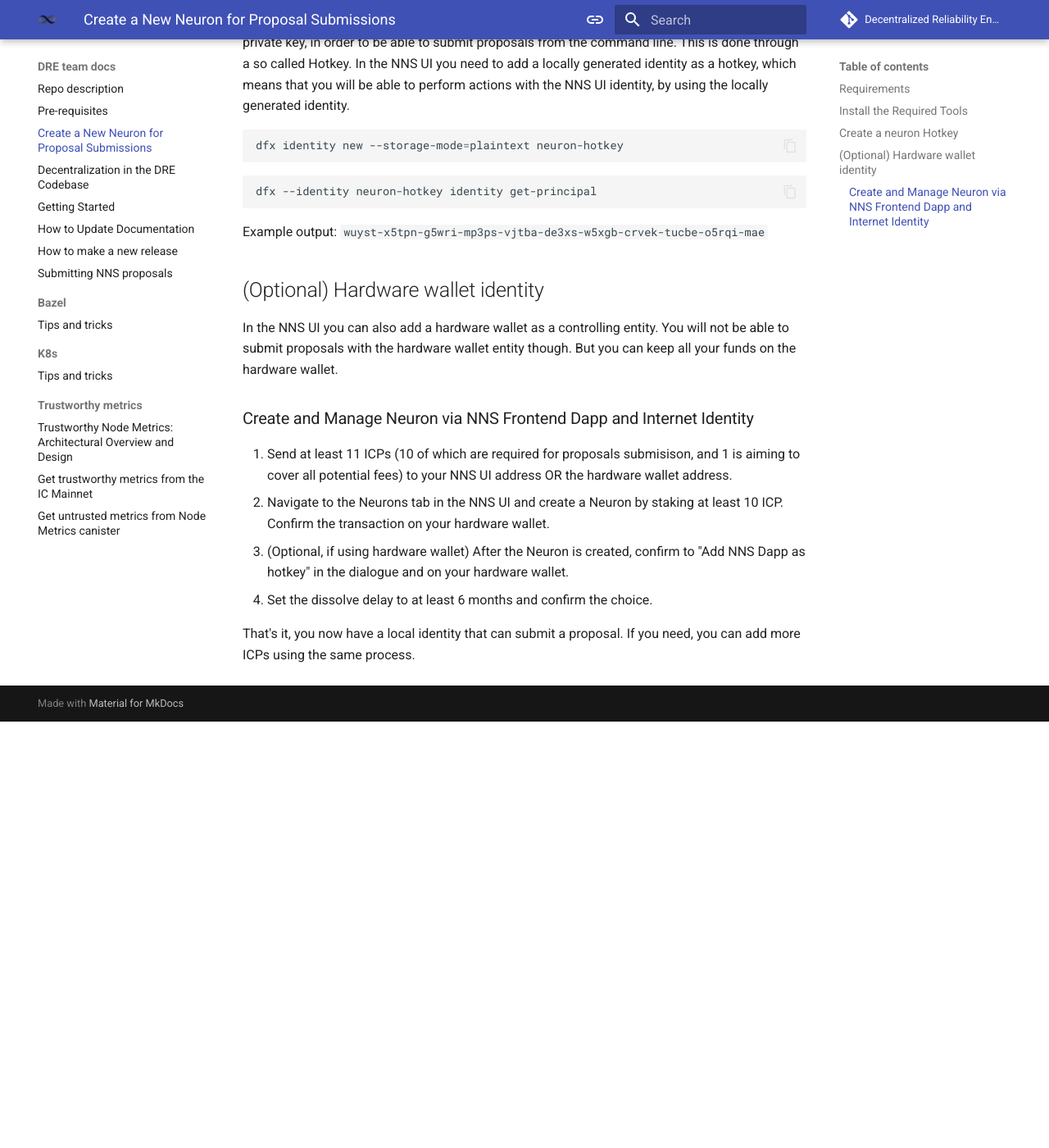
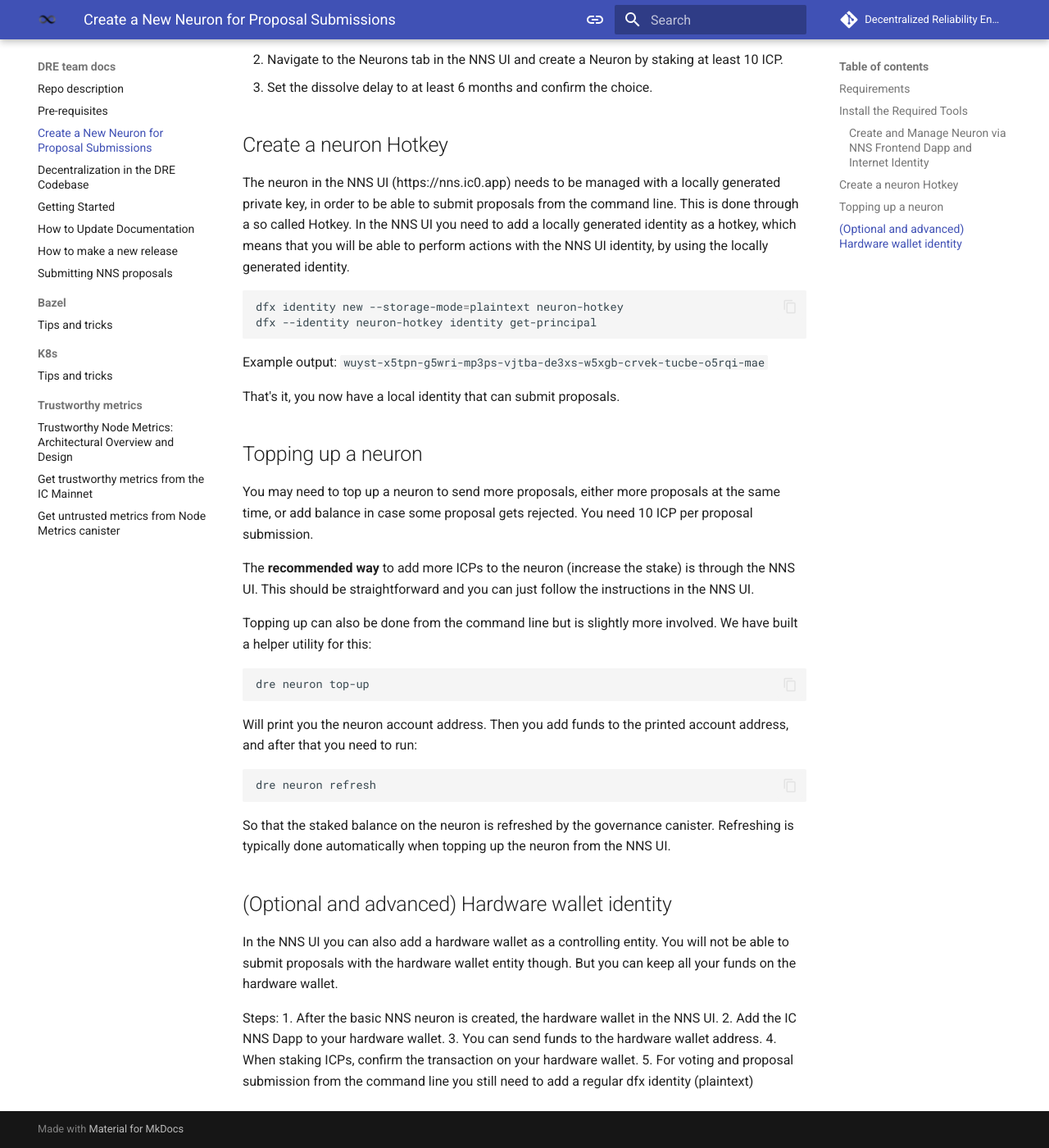
Before and after one commit to dfinity/dre, an MkDocs documentation site: the page built from docs/create-a-neuron.md, in a window 1280 px wide and 1400 px high, scrolled down 853 px. Shown: the whole window at 82% size. Built offline with MkDocs 1.6.1 and Material for MkDocs 9.7.7, drawn with Linux system fonts in a browser that asks for light colours; comment, search, counter and statistics services are not loaded; before the commit the page ends 1733 px from its top, so only the background shows below that; some of the changed text lies outside the part shown.

Commit message:
Add instructions for topping up

````diff
--- a/docs/create-a-neuron.md
+++ b/docs/create-a-neuron.md
@@ -25,6 +25,12 @@
 dfx --version
 ```
 
+### Create and Manage Neuron via NNS Frontend Dapp and Internet Identity
+
+1. Send at least 11 ICPs (10 of which are required for proposals submisison, and 1 is aiming to cover all potential fees) to your NNS UI address.
+2. Navigate to the Neurons tab in the NNS UI and create a Neuron by staking at least 10 ICP.
+3. Set the dissolve delay to at least 6 months and confirm the choice.
+
 ## Create a neuron Hotkey
 
 The neuron in the NNS UI (https://nns.ic0.app) needs to be managed with a locally generated private key, in order to be able to submit proposals from the command line.
@@ -32,22 +38,38 @@
 
 ```bash
 dfx identity new --storage-mode=plaintext neuron-hotkey
-```
-
-```bash
 dfx --identity neuron-hotkey identity get-principal
 ```
 Example output: `wuyst-x5tpn-g5wri-mp3ps-vjtba-de3xs-w5xgb-crvek-tucbe-o5rqi-mae`
 
-## (Optional) Hardware wallet identity
+That's it, you now have a local identity that can submit proposals.
+
+## Topping up a neuron
+
+You may need to top up a neuron to send more proposals, either more proposals at the same time, or add balance in case some proposal gets rejected. You need 10 ICP per proposal submission.
+
+The **recommended way** to add more ICPs to the neuron (increase the stake) is through the NNS UI. This should be straightforward and you can just follow the instructions in the NNS UI.
+
+Topping up can also be done from the command line but is slightly more involved. We have built a helper utility for this:
+
+```bash
+dre neuron top-up
+```
+Will print you the neuron account address. Then you add funds to the printed account address, and after that you need to run:
+
+```bash
+dre neuron refresh
+```
+
+So that the staked balance on the neuron is refreshed by the governance canister. Refreshing is typically done automatically when topping up the neuron from the NNS UI.
+
+## (Optional and advanced) Hardware wallet identity
 
 In the NNS UI you can also add a hardware wallet as a controlling entity. You will not be able to submit proposals with the hardware wallet entity though. But you can keep all your funds on the hardware wallet.
 
-### Create and Manage Neuron via NNS Frontend Dapp and Internet Identity
-
-1. Send at least 11 ICPs (10 of which are required for proposals submisison, and 1 is aiming to cover all potential fees) to your NNS UI address OR the hardware wallet address.
-3. Navigate to the Neurons tab in the NNS UI and create a Neuron by staking at least 10 ICP. Confirm the transaction on your hardware wallet.
-4. (Optional, if using hardware wallet) After the Neuron is created, confirm to "Add NNS Dapp as hotkey" in the dialogue and on your hardware wallet.
-5. Set the dissolve delay to at least 6 months and confirm the choice.
-
-That's it, you now have a local identity that can submit a proposal. If you need, you can add more ICPs using the same process.
+Steps:
+1. After the basic NNS neuron is created, the hardware wallet in the NNS UI.
+2. Add the IC NNS Dapp to your hardware wallet.
+3. You can send funds to the hardware wallet address.
+4. When staking ICPs, confirm the transaction on your hardware wallet.
+5. For voting and proposal submission from the command line you still need to add a regular dfx identity (plaintext)
````
